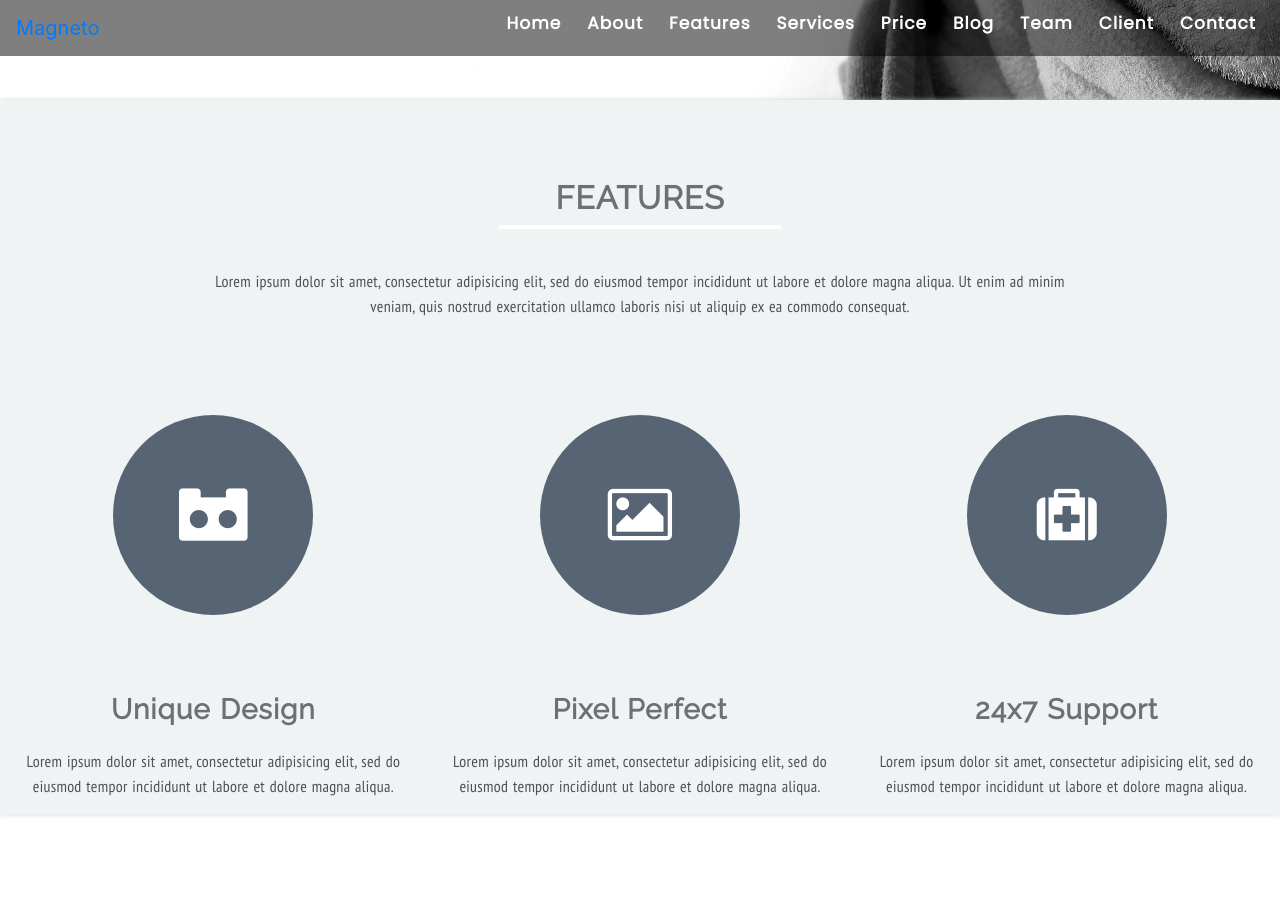
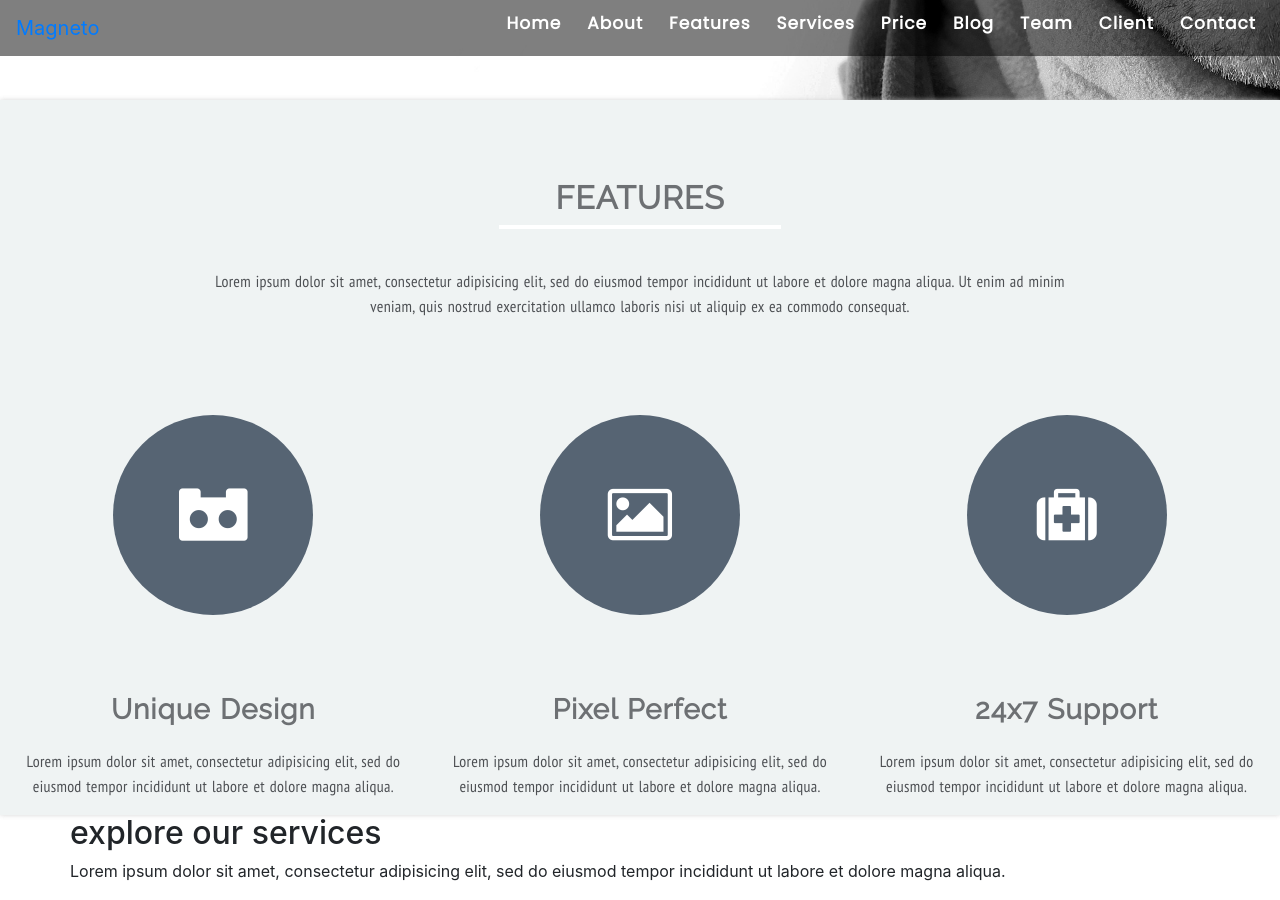
Before and after one commit to Jekyllfox/Magneto, a Jekyll site: the page built from index.html, in a window 1280 px wide and 900 px high, scrolled down 1240 px. Built offline with Jekyll 4.4.1, drawn with Linux system fonts in a browser that asks for light colours; nearby versions of some CDN libraries; Markdown is read by kramdown in place of the engine named in the settings; before the commit the page ends 2055 px from its top, so only the background shows below that.

Commit message:
initial commit

```diff
--- a/index.html
+++ b/index.html
@@ -62,3 +62,19 @@ layout: default
     </div>
   </div>
 </div>
+
+
+<!--============================================== Services ======================================-->
+
+<div class="services" id="services">
+  <div class="container">
+    <div class="row">
+      <h2>explore our services</h2>
+      <div class="underline"></div>
+      <p>Lorem ipsum dolor sit amet, consectetur adipisicing elit, sed do eiusmod tempor incididunt ut labore et dolore magna aliqua.</p>
+      <div class="col-lg-12">
+
+      </div>
+    </div>
+  </div>
+</div>
```
Also changed, not shown: 1 other file.
